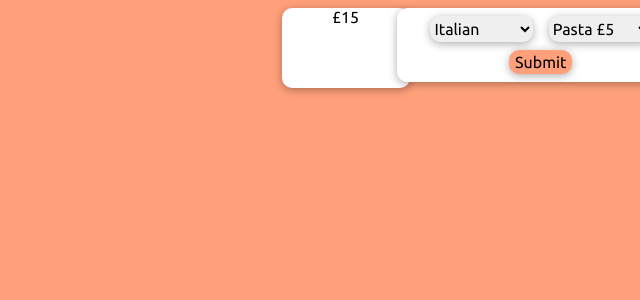
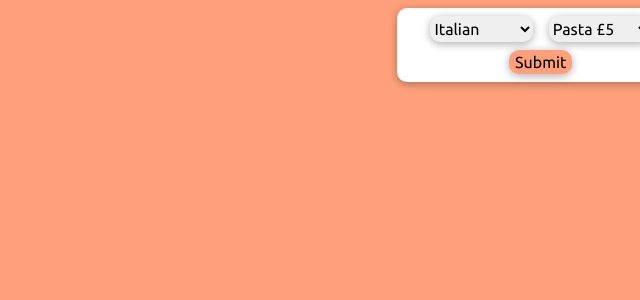
Before and after one commit to danielfostiak/takeaway, a React (Create React App) app: page / in a window 1280 px wide. Shown: the top 300 px of the page, without its empty margins (640-1280 px from the left). Built offline with nearby package versions, Linux system fonts and the light colour scheme.

Commit message:
added a . to readme

```diff
--- a/src/components/Food/AddFood.js
+++ b/src/components/Food/AddFood.js
@@ -54,7 +54,7 @@ function AddFood(props) {
 
   return (
     <>
-      <Card className="add-food-current-price">£15</Card>
+      {/* <FoodListInfo /> */}
       <Card className="add-food-container">
         <form onSubmit={handleSubmit}>
           <select
```
Also changed, not shown: 1 other file (tests, documents, lock files or other folders).
